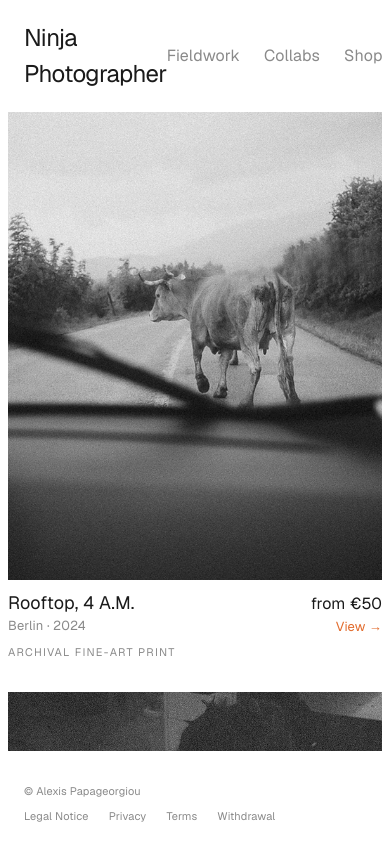
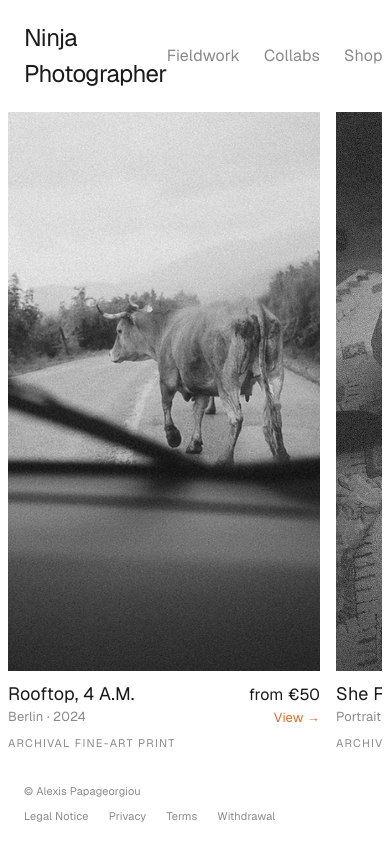
Before and after one commit to faltmast/ninja-photographer, a Next.js app: page /shop in a window 390 px wide. Built offline with nearby package versions, Linux system fonts and the light colour scheme.

Commit message:
Phone: galleries and shop scroll horizontally with snap, like desktop
Co-Authored-By: Claude Opus 5.5 (1M context) <noreply@anthropic.com>

```diff
--- a/components/Gallery.tsx
+++ b/components/Gallery.tsx
@@ -29,22 +29,23 @@ export function Gallery({ photos }: { photos: Photo[] }) {
     <section className="flex-1 px-2 md:px-3 pb-3 min-h-0 overflow-hidden">
       <div
         ref={scrollerRef}
-        className="flex flex-col md:flex-row gap-2 md:gap-3 h-full
-                   overflow-y-auto md:overflow-y-hidden md:overflow-x-auto"
+        className="flex flex-row items-center md:items-stretch gap-2 md:gap-3 h-full
+                   overflow-x-auto overflow-y-hidden snap-x snap-mandatory md:snap-none"
       >
         {photos.map((photo, idx) => {
           const aspect = photo.w / photo.h;
           return (
             <div
               key={photo.id}
-              className="relative bg-black/[0.02] w-full md:w-auto md:h-full md:shrink-0"
-              style={{ aspectRatio: `${aspect}` }}
+              className="relative bg-black/[0.02] shrink-0 snap-center md:h-full!"
+              // Phone: full height, but a wide photo never gets wider than the screen.
+              style={{ aspectRatio: `${aspect}`, height: `min(100%, calc(92vw / ${aspect}))` }}
             >
               <Image
                 src={photo.src}
                 alt={photo.alt}
                 fill
-                sizes="(max-width: 768px) 100vw, 50vw"
+                sizes="(max-width: 768px) 92vw, 50vw"
                 className="object-cover"
                 priority={idx === 0}
               />
--- a/components/Shop.tsx
+++ b/components/Shop.tsx
@@ -27,23 +27,23 @@ export function Shop({ prints }: { prints: Print[] }) {
     <section className="flex-1 px-2 md:px-3 pb-3 min-h-0 overflow-hidden">
       <div
         ref={scrollerRef}
-        className="flex flex-col md:flex-row gap-8 md:gap-5 h-full
-                   overflow-y-auto md:overflow-y-hidden md:overflow-x-auto"
+        className="flex flex-row gap-4 md:gap-5 h-full
+                   overflow-x-auto overflow-y-hidden snap-x snap-mandatory md:snap-none"
       >
         {prints.map((p, idx) => {
           return (
             <Link
               key={p.id}
               href={`/shop/${p.id}`}
-              className="group flex flex-col md:h-full md:shrink-0
-                         md:w-[34vw] md:min-w-[260px] md:max-w-[380px]"
+              className="group flex flex-col h-full shrink-0 snap-center
+                         w-[80vw] md:w-[34vw] md:min-w-[260px] md:max-w-[380px]"
             >
-              <div className="relative w-full md:flex-1 aspect-[4/5] md:aspect-auto bg-black/[0.02] overflow-hidden">
+              <div className="relative w-full flex-1 bg-black/[0.02] overflow-hidden">
                 <Image
                   src={p.src}
                   alt={p.title}
                   fill
-                  sizes="(max-width: 768px) 100vw, 34vw"
+                  sizes="(max-width: 768px) 80vw, 34vw"
                   className="object-cover transition-transform duration-700 group-hover:scale-[1.03]"
                   priority={idx === 0}
                 />
```
